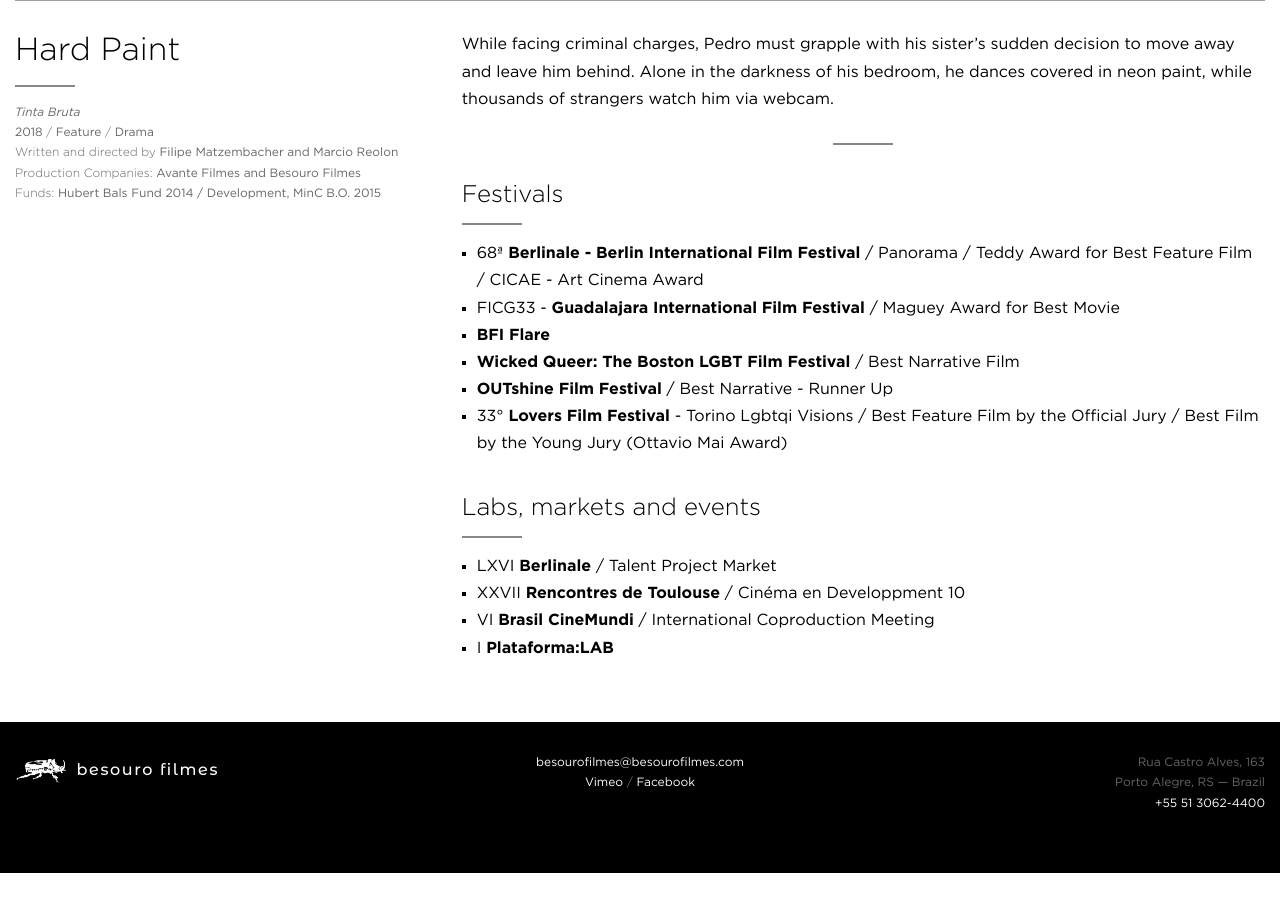
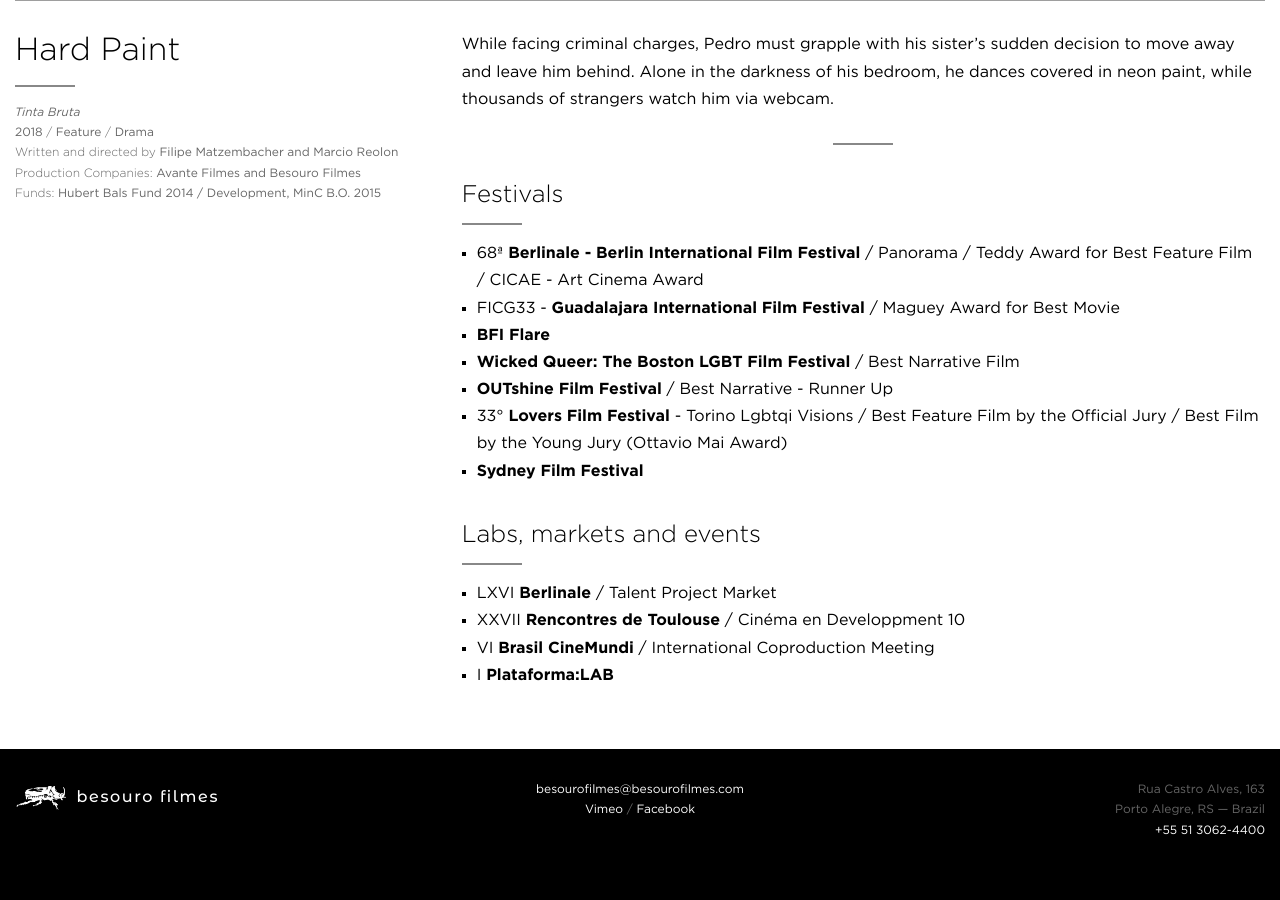
Before and after one commit to arthrfrts/besouro, a Jekyll site: the page built from _projects/hard-paint.md, in a window 1280 px wide and 900 px high, scrolled down 817 px. Built offline with Jekyll 4.4.1, drawn with Linux system fonts in a browser that asks for light colours; before the commit the page ends 1690 px from its top, so only the background shows below that; grey boxes are pictures that could not be loaded.

Commit message:
Updated Hard Paint

```diff
--- a/_projects/hard-paint.md
+++ b/_projects/hard-paint.md
@@ -34,6 +34,7 @@
 * **Wicked Queer: The Boston LGBT Film Festival** / Best Narrative Film
 * **OUTshine Film Festival** / Best Narrative - Runner Up
 * 33° **Lovers Film Festival** - Torino Lgbtqi Visions / Best Feature Film by the Official Jury / Best Film by the Young Jury (Ottavio Mai Award)
+* **Sydney Film Festival**
 
 ## Labs, markets and events
 * LXVI **Berlinale** / Talent Project Market
```
